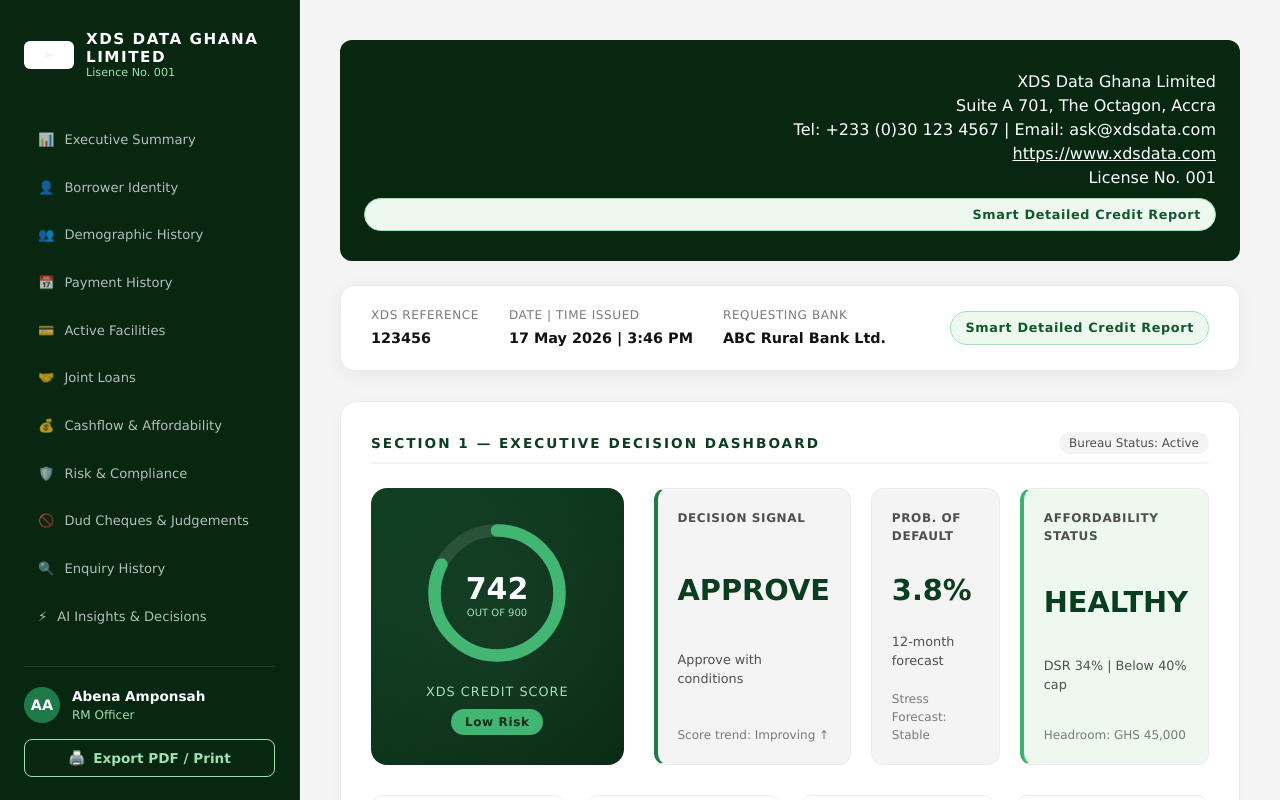
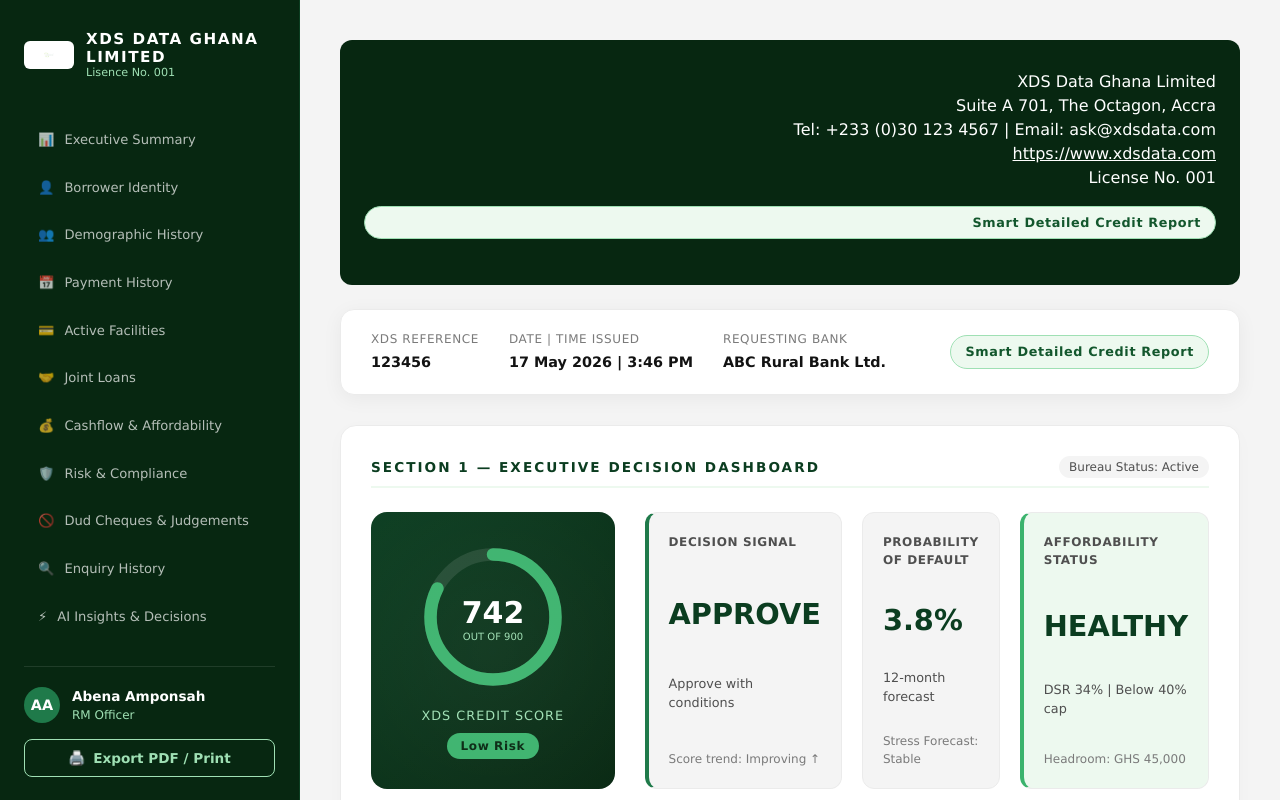
Before and after one commit to qrix15384/report_template, a React (Vite) app in the folder Report Template/: page / in a window 1280 px wide. Shown: the top 800 px of the page. Built offline with nearby package versions, Linux system fonts and the light colour scheme; the HTML template or start-up script is replaced by a standard one.

Commit message:
board room

```diff
--- a/Report Template/src/CreditReport.jsx
+++ b/Report Template/src/CreditReport.jsx
@@ -239,7 +239,7 @@
             License No. 001
           </h1>
 
-        <div className="header-badge" style={{}}>Smart Detailed Credit Report</div>
+        <div className="header-badge" style={{margin: '16px 0'}}>Smart Detailed Credit Report</div>
 
 
 
@@ -302,7 +302,7 @@
               </div>
 
               <div className="dashboard-panel">
-                <span className="panel-caption">Prob. of Default</span>
+                <span className="panel-caption">Probability of Default</span>
                 <h2>3.8%</h2>
                 <p className="panel-note">12-month forecast</p>
                 <p className="small-note">Stress Forecast: Stable</p>
```
